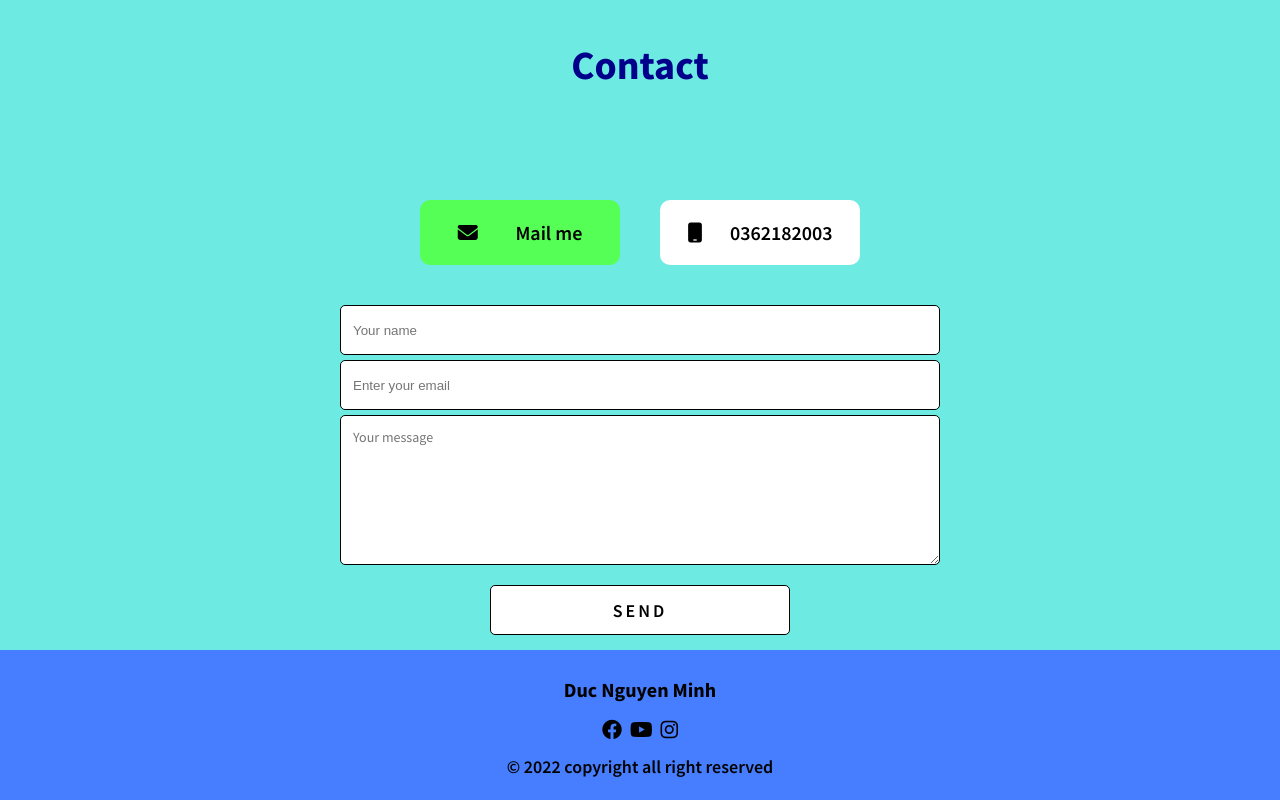
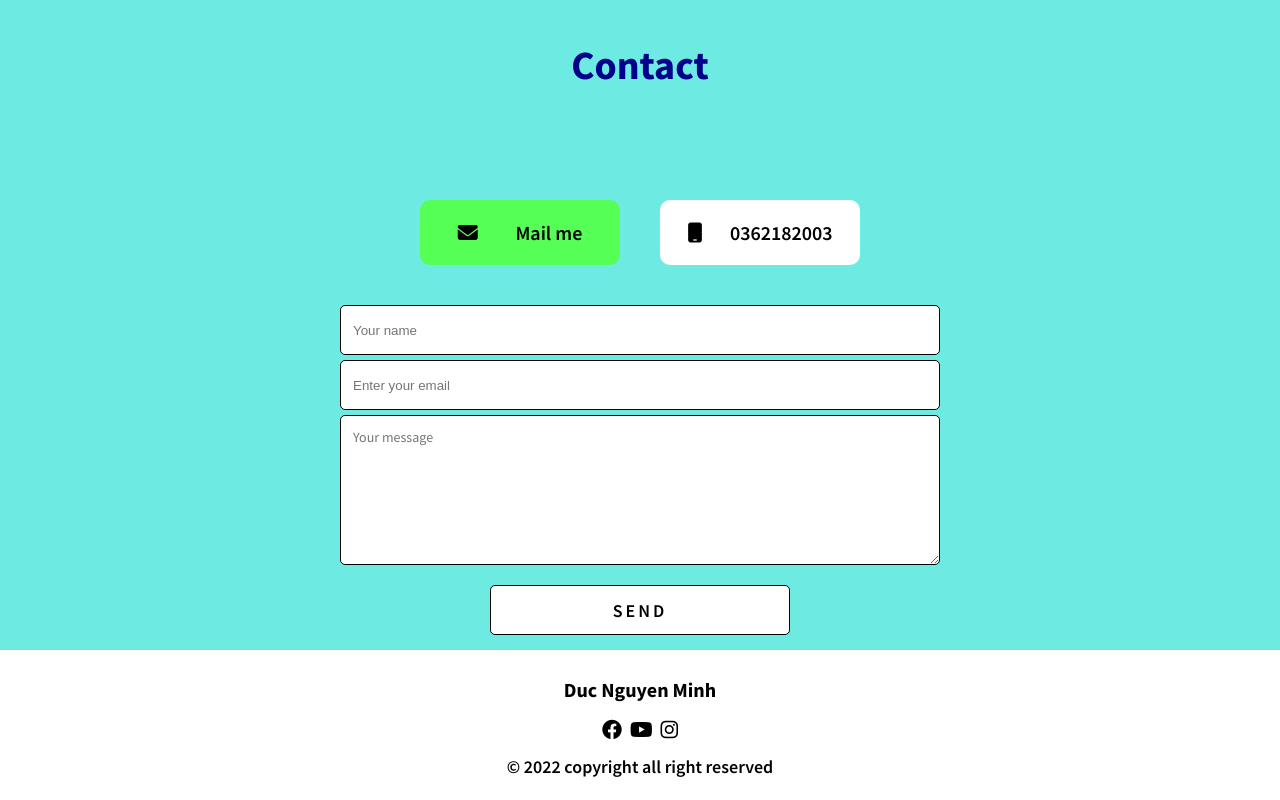
Before and after one commit to mduc21082003/mduc21082003.github.io, a plain HTML site: page portfolio/index.html in a window 1280 px wide. Shown: the part 3474-4274 px from the top of the page. Drawn offline with Linux system fonts and the light colour scheme.

Commit message:
Update main.css

```diff
--- a/portfolio/assets/css/main.css
+++ b/portfolio/assets/css/main.css
@@ -354,7 +354,7 @@
 
 .footer {
     height: 150px;
-    background-color: rgb(70, 126, 255);
+    background-color: white;
 }
 
 .footer__content-h1 {
```
